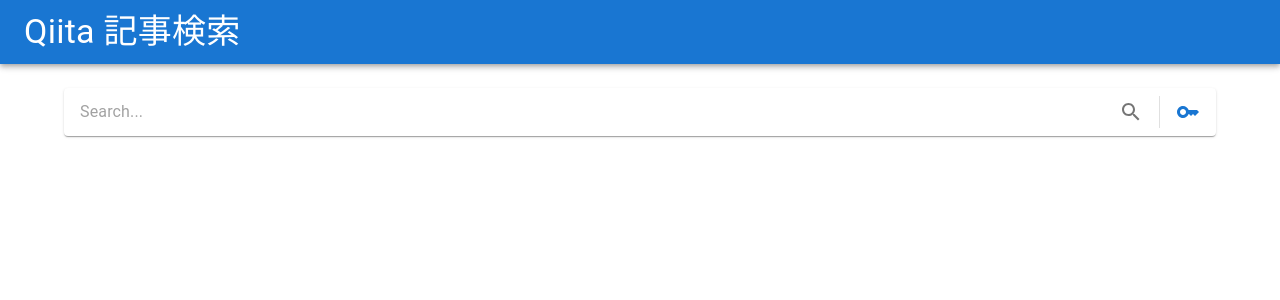
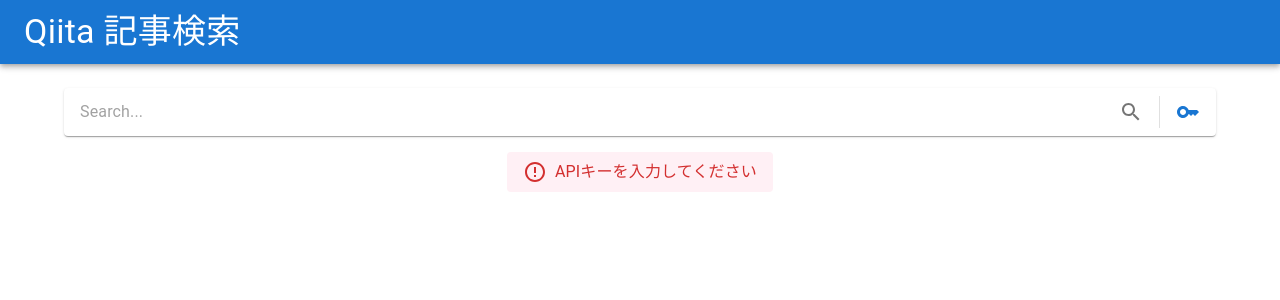
Before and after one commit to rii922/frontend-test, a React (Create React App) app: page / in a window 1280 px wide. Shown: the top 300 px of the page. Built offline with nearby package versions, Linux system fonts and the light colour scheme.

Commit message:
[Add] show error message when API key is unset or invalid

```diff
--- /dev/null
+++ b/src/components/ErrorMessage.tsx
@@ -0,0 +1,30 @@
+import * as React from 'react';
+import { Box, Paper } from '@mui/material';
+import { ErrorOutline } from '@mui/icons-material';
+
+interface Props {
+  content: string;
+}
+
+const ErrorMessage: React.FC<Props> = (props) => {
+  return (
+    <Box sx={{ display: 'flex', justifyContent: 'center', my: 2 }}>
+      <Paper
+        elevation={0}
+        sx={{
+          display: 'inline-flex',
+          alignItems: 'center',
+          color: 'error.main',
+          bgcolor: '#fff0f5',
+          px: 2,
+          py: 1,
+        }}
+      >
+        <ErrorOutline sx={{ mr: 1 }} />
+        {props.content}
+      </Paper>
+    </Box>
+  );
+};
+
+export default ErrorMessage;
--- a/src/components/SearchBar.tsx
+++ b/src/components/SearchBar.tsx
@@ -1,9 +1,10 @@
 import * as React from 'react';
 import * as Recoil from 'recoil';
-import axios from 'axios';
+import axios, { AxiosError } from 'axios';
 import { Paper, InputBase, Tooltip, IconButton, Divider } from '@mui/material';
 import { SearchOutlined, KeyOutlined } from '@mui/icons-material';
 import APIKeyDialog from './APIKeyDialog';
+import ErrorMessage from './ErrorMessage';
 import { APIKeyState } from '../states/APIKeyState';
 import { queryState } from '../states/QueryState';
 
@@ -11,6 +12,8 @@
   const [query, setQuery] = Recoil.useRecoilState(queryState);
   const [dialogOpen, setDialogOpen] = React.useState(false);
   const searchInputElement = React.useRef<HTMLInputElement>(null);
+  const APIKey = Recoil.useRecoilValue(APIKeyState);
+  const [invalidAPIKey, setInvalidAPIKey] = React.useState(false);
   const handleKeyDown = (event: React.KeyboardEvent<HTMLInputElement>) => {
     if (event.key === 'Enter' && !event.nativeEvent.isComposing) {
       handleSearch();
@@ -30,7 +33,6 @@
   const handleSubmit = (event: React.FormEvent<HTMLFormElement>) => {
     event.preventDefault();
   };
-  const APIKey = Recoil.useRecoilValue(APIKeyState);
   React.useEffect(() => {
     if (APIKey === '') {
       return;
@@ -43,7 +45,10 @@
       .then((response) => {
         console.log(response.data);
       })
-      .catch((error) => {
+      .catch((error: AxiosError) => {
+        if (error.response?.status === 401) {
+          setInvalidAPIKey(true);
+        }
         console.log(error);
       });
   }, [query]);
@@ -73,6 +78,8 @@
         </Tooltip>
       </Paper>
       <APIKeyDialog open={dialogOpen} handleClose={handleDialogClose} />
+      {APIKey === '' && <ErrorMessage content="APIキーを入力してください" />}
+      {invalidAPIKey && <ErrorMessage content="APIキーが正しくありません" />}
     </>
   );
 };
```
